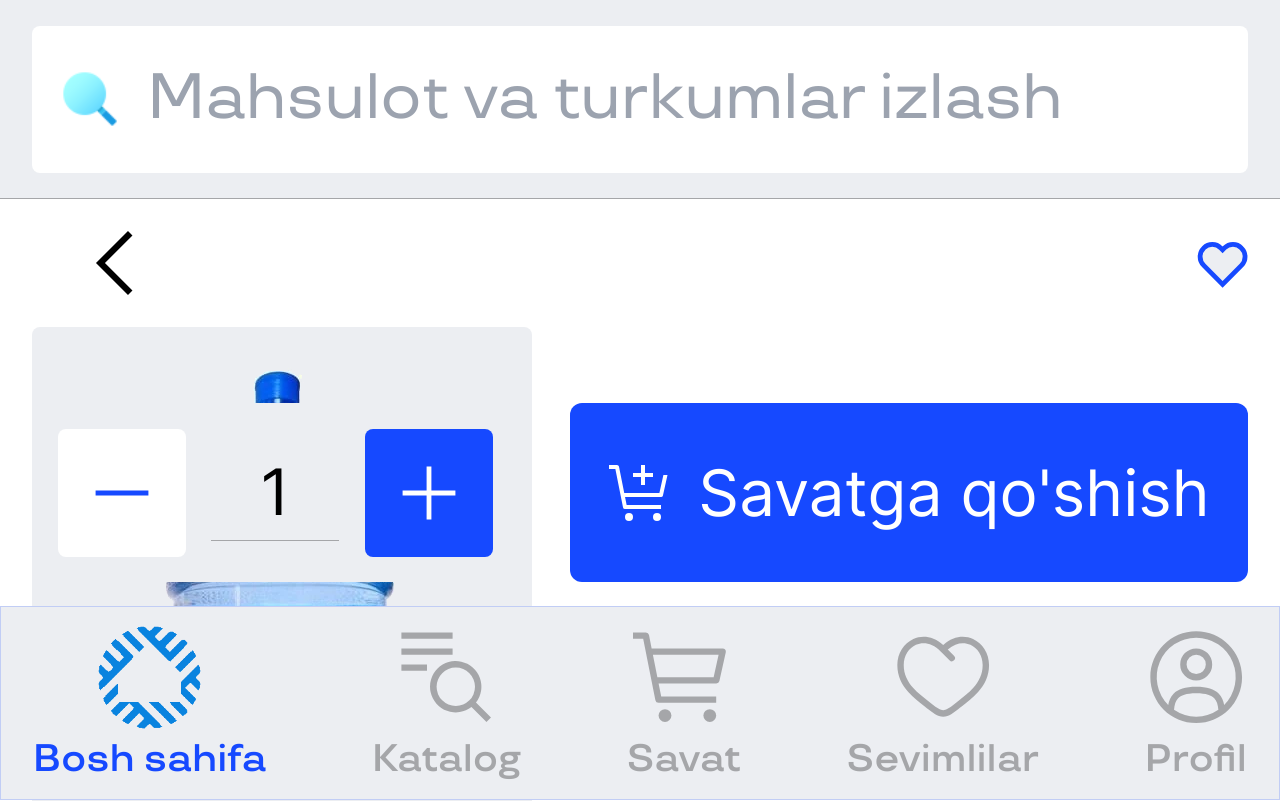
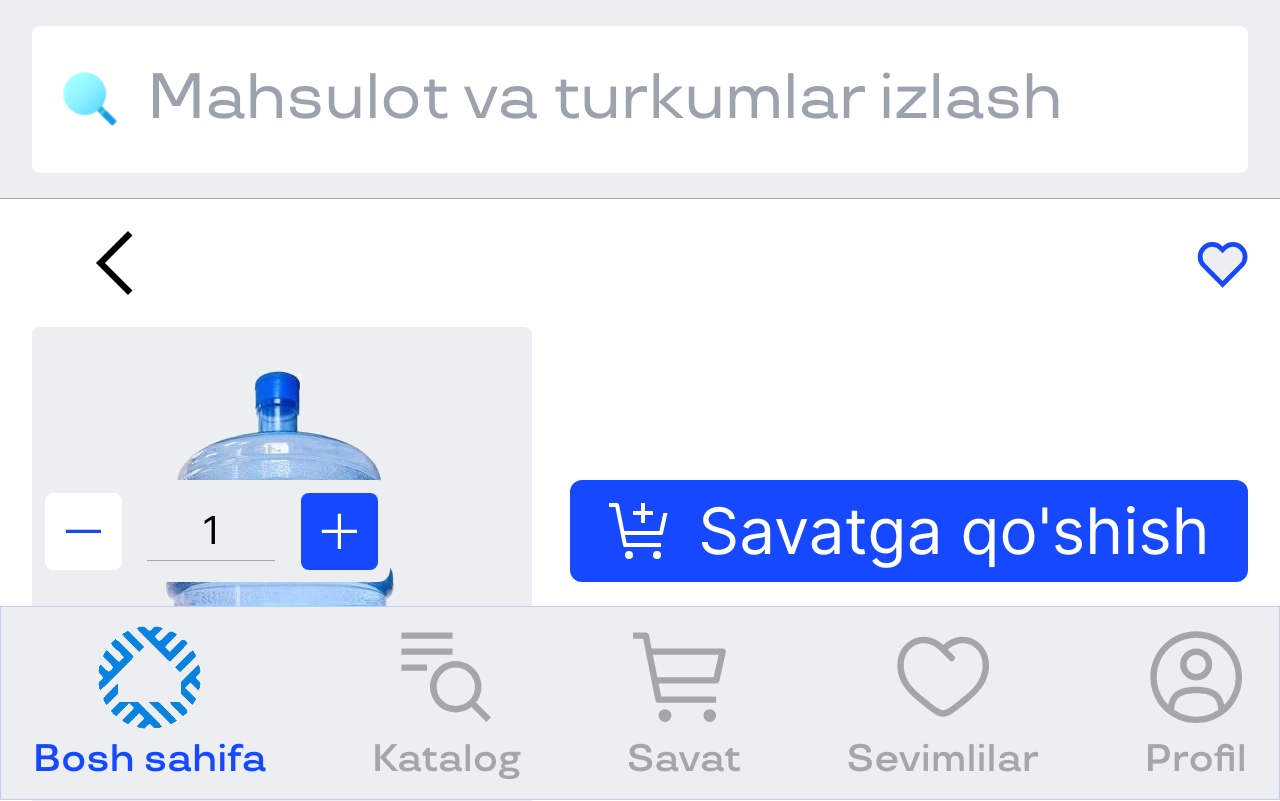
Before and after one commit to MuhammadyusufEngineer/Telegram-bot-react, a React (Vite) app: page /product/1 in a window 1280 px wide. Shown: the top 801 px of the page. Built offline with nearby package versions, Linux system fonts and the light colour scheme.

Commit message:
fix ui size

```diff
--- a/src/components/Card.jsx
+++ b/src/components/Card.jsx
@@ -43,7 +43,7 @@ const Card = ({ product }) => {
       <div className="px-[1vw] flex-grow flex flex-col justify-between">
         <p className="text-[3vw] text-secondary font-semibold leading-none mt-[3vw] line-clamp-2">{product.title}</p>
         <div className="flex items-center justify-between mt-[3vw]">
-          <p className="text-[3vw] text-secondary font-tsb leading-none">{product.price} so'm</p>
+          <p className="text-[3.3vw] text-secondary font-tsb leading-none">{product.price} so'm</p>
           <button onClick={handleAddCart} className="relative z-40 size-[7vw] border border-blue rounded-full p-[1.5vw]">
             <IconAddtoCart className="fill-blue" />
           </button>
--- a/src/components/Header.jsx
+++ b/src/components/Header.jsx
@@ -2,10 +2,10 @@ import Goback from '@/components/Goback'
 
 const Header = ({ child }) => {
   return (
-    <div className="sticky top-[15.5vw] left-0 w-full bg-lowlight py-[2vw] z-50 border-b border-solid border-lowdark">
+    <div className="sticky top-[15.5vw] left-0 w-full bg-lowlight py-[1vw] z-50 border-b border-solid border-lowdark">
       <Goback />
       <div className="px-[10vw]">
-        <p className="text-center text-[6vw] text-blue font-tm flex-1 capitalize">{child}</p>
+        <p className="text-center text-[5vw] text-blue font-tm flex-1 capitalize">{child}</p>
       </div>
     </div>
   )
--- a/src/components/Quantity.jsx
+++ b/src/components/Quantity.jsx
@@ -18,10 +18,10 @@ const Quantity = () => {
     if (!isNaN(qnty) && qnty > 1) setQnty(qnty)
   }
   return (
-    <div className="inline-flex items-center gap-[2vw] p-[2vw] rounded-xl bg-lowlight">
-      <button className="size-[10vw] rounded-lg text-blue bg-white" onClick={handleDecrease}><IconSubtract className="p-[2vw]" /></button>
-      <input type="number" className="text-[5vw] text-center border-b border-lowdark w-[10vw] bg-transparent" value={qnty} onChange={handleOnchange} />
-      <button className="size-[10vw] rounded-lg bg-blue text-white" onClick={handleIncrease}><IconAdd className="p-[2vw]" /></button>
+    <div className="inline-flex items-center gap-[2vw] p-[1vw] rounded-xl bg-lowlight">
+      <button className="size-[6vw] rounded-lg text-blue bg-white" onClick={handleDecrease}><IconSubtract className="p-[1vw]" /></button>
+      <input type="number" className="text-[3vw] text-center border-b border-lowdark w-[10vw] bg-transparent" value={qnty} onChange={handleOnchange} />
+      <button className="size-[6vw] rounded-lg bg-blue text-white" onClick={handleIncrease}><IconAdd className="p-[1vw]" /></button>
     </div>
   )
 }
```
